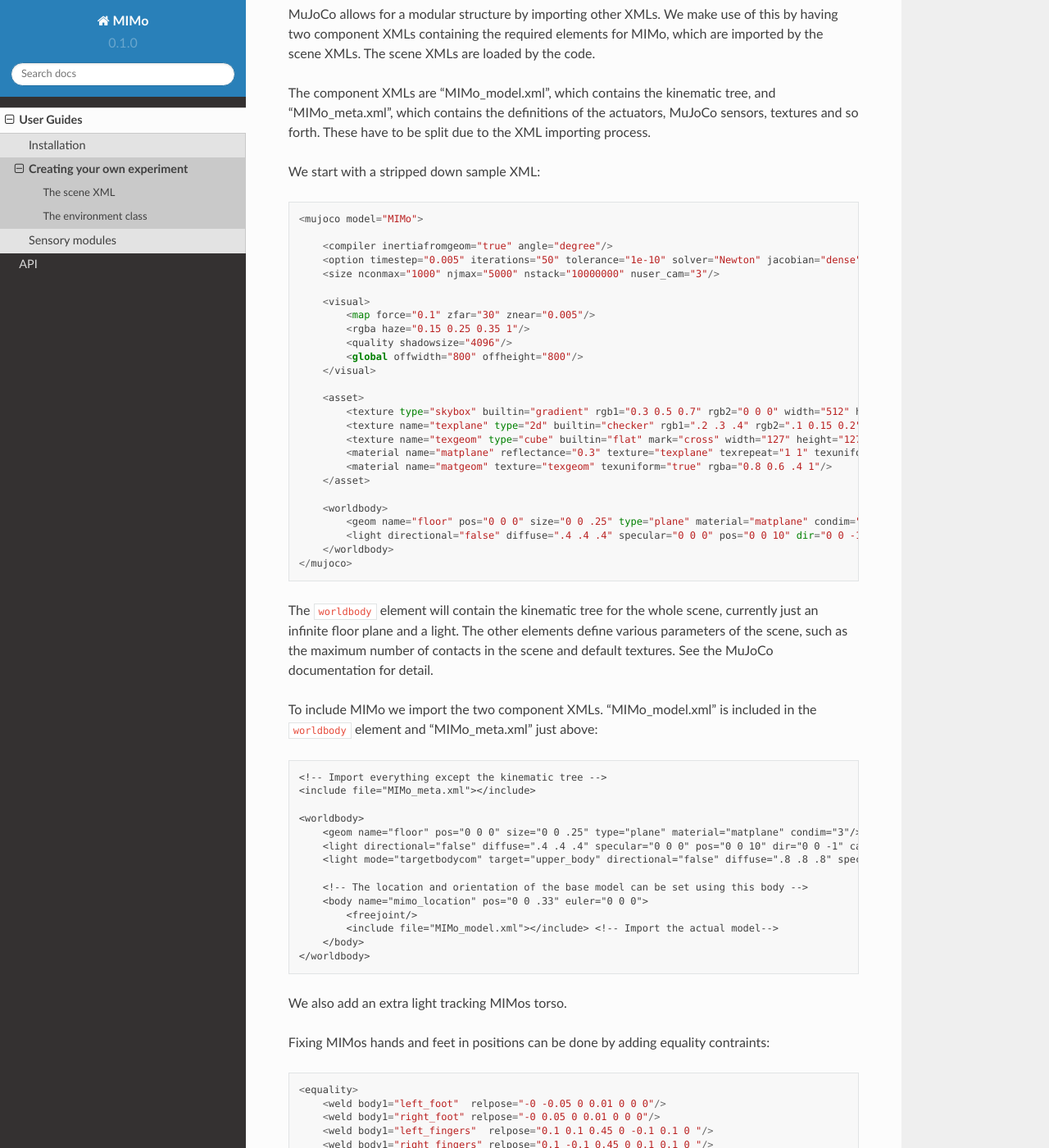
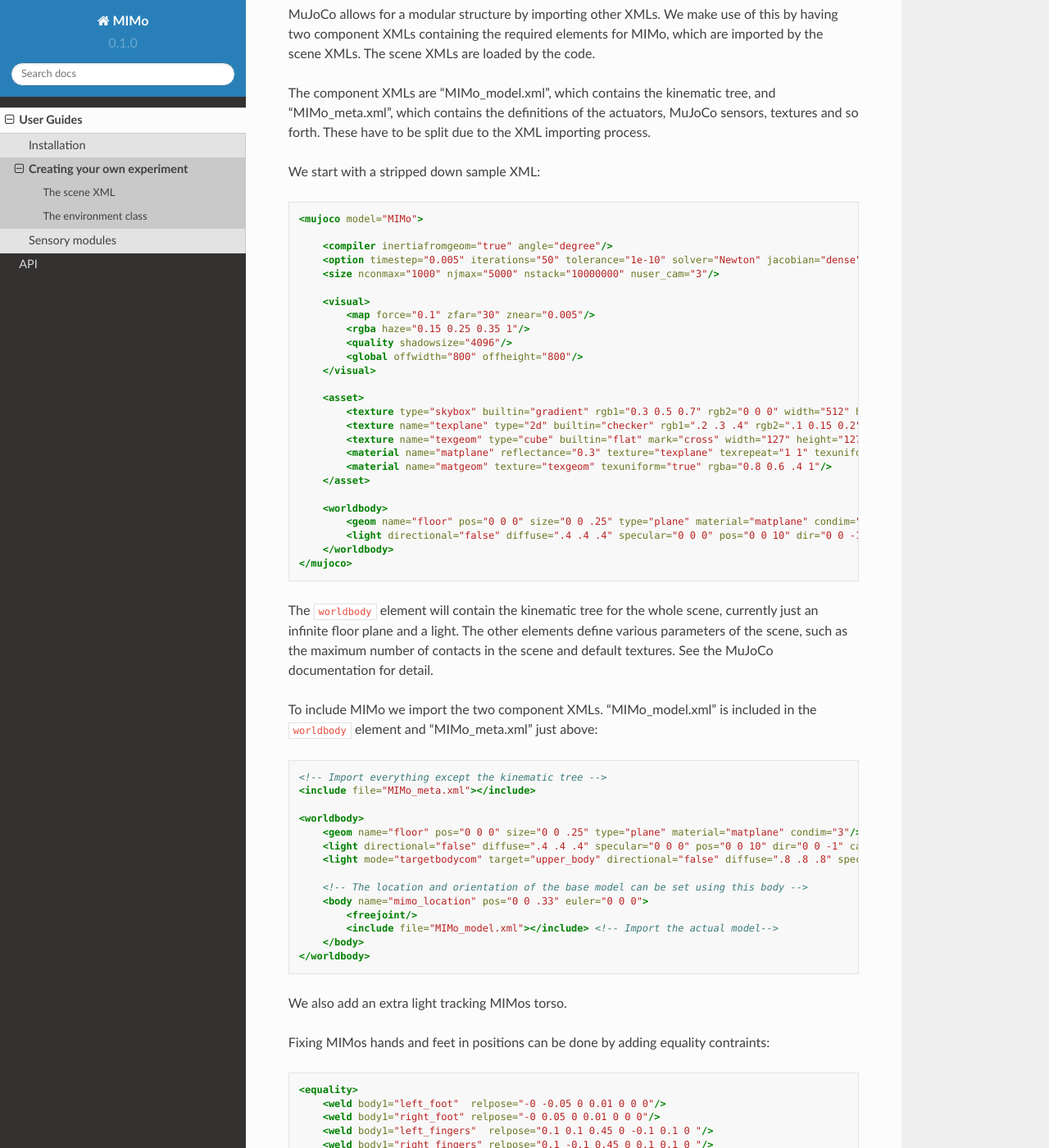
Before and after one commit to trieschlab/MIMo, a Sphinx documentation site: the page built from docs/source/guides/new_experiment.rst, in a window 1280 px wide and 1400 px high, scrolled down 582 px. Shown: the whole window at 82% size. Built offline with Sphinx 7.4.7 and the Read the Docs theme 2.0.0, drawn with Linux system fonts in a browser that asks for light colours; part of the change alters nothing that is shown; some of the changed text lies outside the part shown.

```diff
--- a/docs/source/guides/new_experiment.rst
+++ b/docs/source/guides/new_experiment.rst
@@ -28,6 +28,8 @@ XMLs. The scene XMLs are loaded by the code.
 The component XMLs are "MIMo_model.xml", which contains the kinematic tree, and
 "MIMo_meta.xml", which contains the definitions of the actuators, MuJoCo sensors, textures
 and so forth. These have to be split due to the XML importing process.
+
+.. highlight:: xml
 
 We start with a stripped down sample XML::
 
@@ -107,6 +109,10 @@ removed those actuators.
 The environment class
 ---------------------
 
+.. highlight:: default
+
 Creating the class.
 
+TODO: All of this
+
 Episodes will have a fixed length, with a reward based on the height of MIMos head.
```
